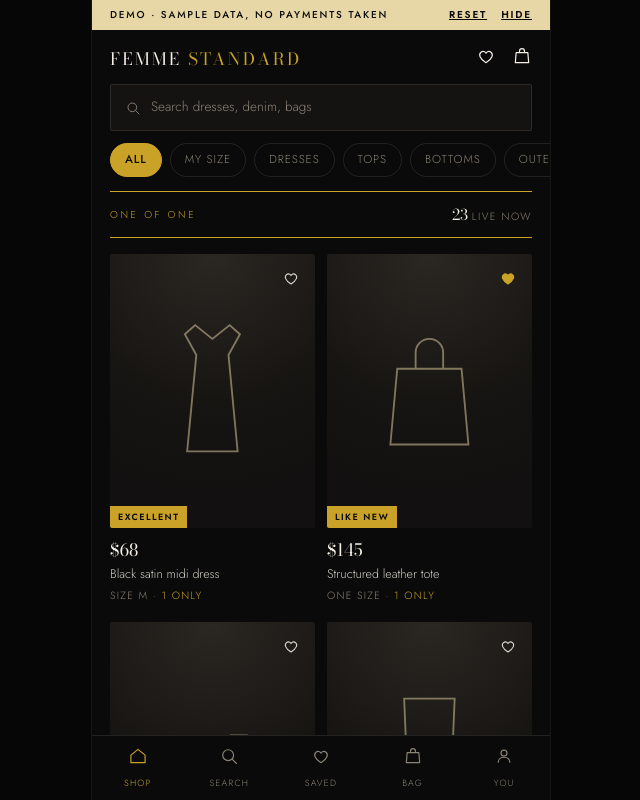
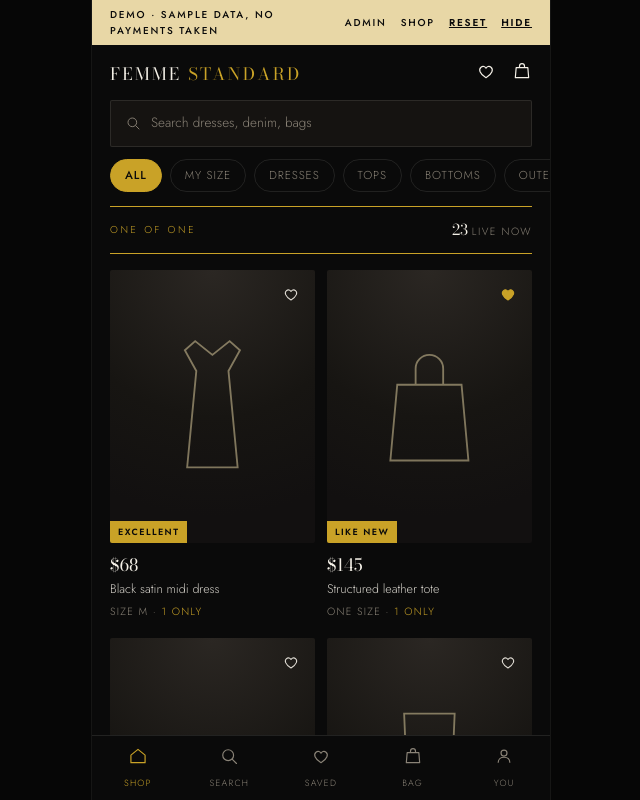
Before and after one commit to cyberstizz/femme-standard-demo, a React (Vite) app: page / in a window 1280 px wide. Shown: the whole page, without its empty margins (319-959 px from the left). Built offline with nearby package versions, Linux system fonts and the light colour scheme.

Commit message:
updated app.jsx for the enw routes

```diff
--- a/src/App.jsx
+++ b/src/App.jsx
@@ -1,5 +1,5 @@
-import { Routes, Route, useLocation, Navigate } from 'react-router-dom'
-import { useEffect, useRef, useState } from 'react'
+import { Routes, Route, useLocation, Navigate, Link } from 'react-router-dom'
+import { useEffect, useState } from 'react'
 import { useStore } from './store'
 
 import Shop from './screens/Shop'
@@ -10,7 +10,14 @@ import Bag from './screens/Bag'
 import Confirmed from './screens/Confirmed'
 import Standard from './screens/Standard'
 import Account from './screens/Account'
-import Closet from './screens/Closet'
+import SignIn from './screens/SignIn'
+
+import AdminSignIn from './screens/AdminSignIn'
+import AdminHome from './screens/AdminHome'
+import AdminPieces from './screens/AdminPieces'
+import AdminCategories from './screens/AdminCategories'
+import AdminSettings from './screens/AdminSettings'
+import AdminOrders from './screens/AdminOrders'
 import ListPiece from './screens/ListPiece'
 import Ship from './screens/Ship'
 
@@ -22,14 +29,21 @@ function ScrollTop() {
   return null
 }
 
+function RequireOwner({ children }) {
+  const { isOwner } = useStore()
+  return isOwner ? children : <Navigate to="/admin/signin" replace />
+}
+
 function DemoBar() {
-  const { reset, quotaFull } = useStore()
+  const { reset, quotaFull, isOwner } = useStore()
   const [hidden, setHidden] = useState(false)
   if (hidden) return null
   return (
     <div className="demo">
       <span>{quotaFull ? 'Storage full — photos held for this session only' : 'Demo · sample data, no payments taken'}</span>
       <span style={{ display: 'flex', gap: 14, flex: '0 0 auto' }}>
+        <Link to={isOwner ? '/admin' : '/admin/signin'}>Admin</Link>
+        <Link to="/">Shop</Link>
         <button onClick={reset}>Reset</button>
         <button onClick={() => setHidden(true)}>Hide</button>
       </span>
@@ -43,6 +57,7 @@ export default function App() {
       <DemoBar />
       <ScrollTop />
       <Routes>
+        {/* shopper */}
         <Route path="/" element={<Shop />} />
         <Route path="/piece/:id" element={<Piece />} />
         <Route path="/search" element={<Search />} />
@@ -51,9 +66,21 @@ export default function App() {
         <Route path="/confirmed/:ref" element={<Confirmed />} />
         <Route path="/standard" element={<Standard />} />
         <Route path="/account" element={<Account />} />
-        <Route path="/owner" element={<Closet />} />
-        <Route path="/owner/new" element={<ListPiece />} />
-        <Route path="/owner/order/:ref" element={<Ship />} />
+        <Route path="/signin" element={<SignIn />} />
+
+        {/* admin */}
+        <Route path="/admin/signin" element={<AdminSignIn />} />
+        <Route path="/admin" element={<RequireOwner><AdminHome /></RequireOwner>} />
+        <Route path="/admin/pieces" element={<RequireOwner><AdminPieces /></RequireOwner>} />
+        <Route path="/admin/pieces/new" element={<RequireOwner><ListPiece /></RequireOwner>} />
+        <Route path="/admin/pieces/:id" element={<RequireOwner><ListPiece /></RequireOwner>} />
+        <Route path="/admin/categories" element={<RequireOwner><AdminCategories /></RequireOwner>} />
+        <Route path="/admin/orders" element={<RequireOwner><AdminOrders /></RequireOwner>} />
+        <Route path="/admin/orders/:ref" element={<RequireOwner><Ship /></RequireOwner>} />
+        <Route path="/admin/settings" element={<RequireOwner><AdminSettings /></RequireOwner>} />
+
+        {/* old owner paths */}
+        <Route path="/owner/*" element={<Navigate to="/admin" replace />} />
         <Route path="*" element={<Navigate to="/" replace />} />
       </Routes>
     </div>
```
